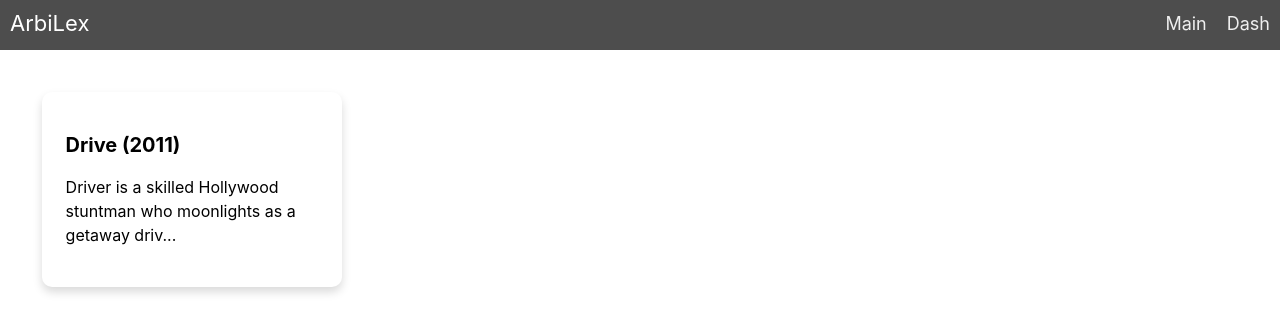
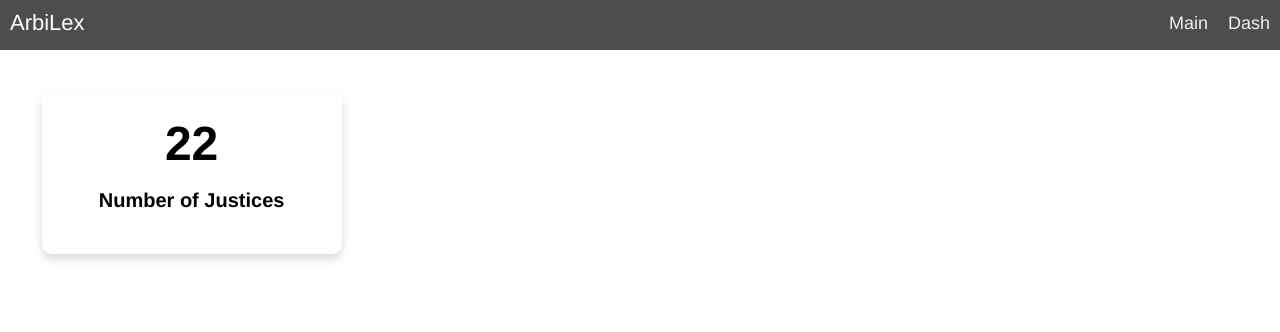
Before and after one commit to bhimeshchauhan/arbilex-legal-app, a React (Create React App) app in the folder client/client/: page /dash in a window 1280 px wide. Shown: the top 332 px of the page. Built offline with nearby package versions, Linux system fonts and the light colour scheme.

Commit message:
added the stylingfor the cards

```diff
--- a/client/client/src/components/card/card.css
+++ b/client/client/src/components/card/card.css
@@ -15,10 +15,17 @@
     border-radius: 10px;
     overflow: hidden;
     margin: 1rem;
+    justify-content: center;
+    text-align: center;
 }
 
 .card-body {
     padding: 1.5rem;
+}
+
+.card-number {
+    font-size: 3em;
+    font-weight: 600;
 }
 
 .card-title {
--- a/client/client/src/components/card/card.js
+++ b/client/client/src/components/card/card.js
@@ -3,15 +3,17 @@ import './card.css';
 
 const Card = (props) => {
   return (
-    <div class="container">
-        <div class="card">
-            <div class="card-body">
-                <h2 class="card-title">
-                    Drive (2011)
+    <div className="container">
+        <div className="card">
+            <div className="card-body">
+                <div className="card-detail">
+                    <div className="card-number">
+                        <span>22</span>
+                    </div>
+                </div>
+                <h2 className="card-title">
+                    Number of Justices
                 </h2>
-                <p class="card-intro">
-                    Driver is a skilled Hollywood stuntman who moonlights as a getaway driv...
-                </p>
             </div>
         </div>
     </div>
--- a/client/client/src/index.css
+++ b/client/client/src/index.css
@@ -11,3 +11,7 @@ code {
   font-family: source-code-pro, Menlo, Monaco, Consolas, 'Courier New',
     monospace;
 }
+
+* {
+  font-family: "Avenir Next W01", "Avenir Next", "Avenir", helvetica, arial, sans-serif;;
+}
```
